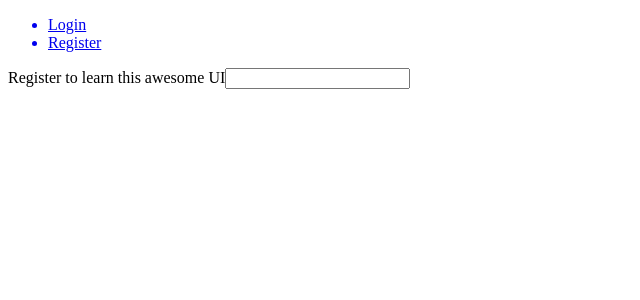
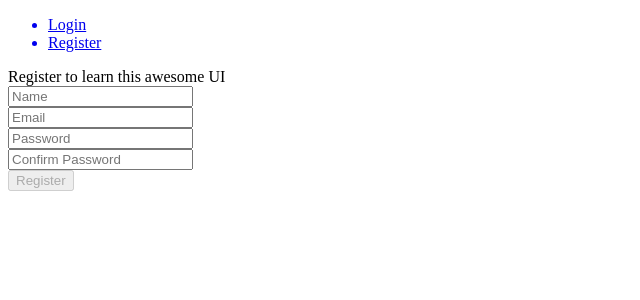
Before and after one commit to hatim523/TodoApp, a React (Create React App) app: page /register in a window 1280 px wide. Shown: the top 300 px of the page, without its empty margins (0-640 px from the left). Built offline with nearby package versions, Linux system fonts and the light colour scheme.

Commit message:
Added register functionality

```diff
--- a/src/api/logout.js
+++ b/src/api/logout.js
@@ -1,4 +1,4 @@
 export default function logout() {
   localStorage.clear();
-  window.location.reload(false);
+  window.location.href = '/';
 }
--- a/src/components/Login.jsx
+++ b/src/components/Login.jsx
@@ -15,7 +15,7 @@ function Login() {
         if (res.data.length > 0) {
           localStorage.setItem('auth', res.data[0].id);
           seterror(() => 'Redirecting...');
-          window.location.reload(false);
+          window.location.href = '/';
         } else {
           seterror(() => 'Invalid username or password.');
         }
--- a/src/components/Register.jsx
+++ b/src/components/Register.jsx
@@ -1,10 +1,50 @@
-import React from 'react';
+import React, { useState } from 'react';
+import API from '../api/api';
 
 function Register() {
+  const [name, setName] = useState('');
+  const [email, setEmail] = useState('');
+  const [password, setPassword] = useState('');
+  const [confirmPassword, setConfirmPassword] = useState('');
+  const [error, setError] = useState('');
+
+  const validPassword = () => password === confirmPassword && password.length > 1;
+  const validUserDetails = () => name.length > 0 && email.length > 8;
+  const addUser = () => {
+    if (!validPassword || !validUserDetails) { return; }
+
+    const userObject = {
+      name,
+      email,
+      password,
+    };
+
+    API.post('users', userObject)
+      .then((response) => {
+        localStorage.setItem('auth', response.data.id);
+        window.location.href = '/';
+      })
+      .catch((response) => {
+        setError(response.message);
+      });
+  };
+
   return (
     <div>
       Register to learn this awesome UI
-      <input type="text" />
+      <br />
+      <input type="text" placeholder="Name" value={name} onChange={(e) => setName(e.target.value)} />
+      <br />
+      <input type="email" placeholder="Email" value={email} onChange={(e) => setEmail(e.target.value)} />
+      <br />
+      <input type="password" placeholder="Password" value={password} onChange={(e) => setPassword(e.target.value)} />
+      <br />
+      <input type="password" placeholder="Confirm Password" value={confirmPassword} onChange={(e) => { setConfirmPassword(e.target.value); }} />
+      <br />
+
+      { confirmPassword.length > 0 && !validPassword() && <div>Passwords do not match</div>}
+      {error.length > 0 && <div>{error}</div>}
+      <button type="button" disabled={!validPassword()} onClick={() => addUser()}>Register</button>
     </div>
   );
 }
--- a/src/db/db.json
+++ b/src/db/db.json
@@ -5,6 +5,36 @@
       "name": "Hatim",
       "email": "hatim@gmail.com",
       "password": "helloworld123"
+    },
+    {
+      "name": "Juzer",
+      "email": "hatim2@gmail.com",
+      "password": "helloworld123",
+      "id": 2
+    },
+    {
+      "name": "Hasan",
+      "email": "hasan@gmail.com",
+      "password": "helloworld123",
+      "id": 3
+    },
+    {
+      "name": "Hasan",
+      "email": "hasan@gmail.com",
+      "password": "helloworld123",
+      "id": 4
+    },
+    {
+      "name": "Hasan",
+      "email": "hasan@gmail.com",
+      "password": "helloworld123",
+      "id": 5
+    },
+    {
+      "name": "Hasan",
+      "email": "he@g,cin",
+      "password": "helloworld123",
+      "id": 6
     }
   ],
   "todos": [
```
